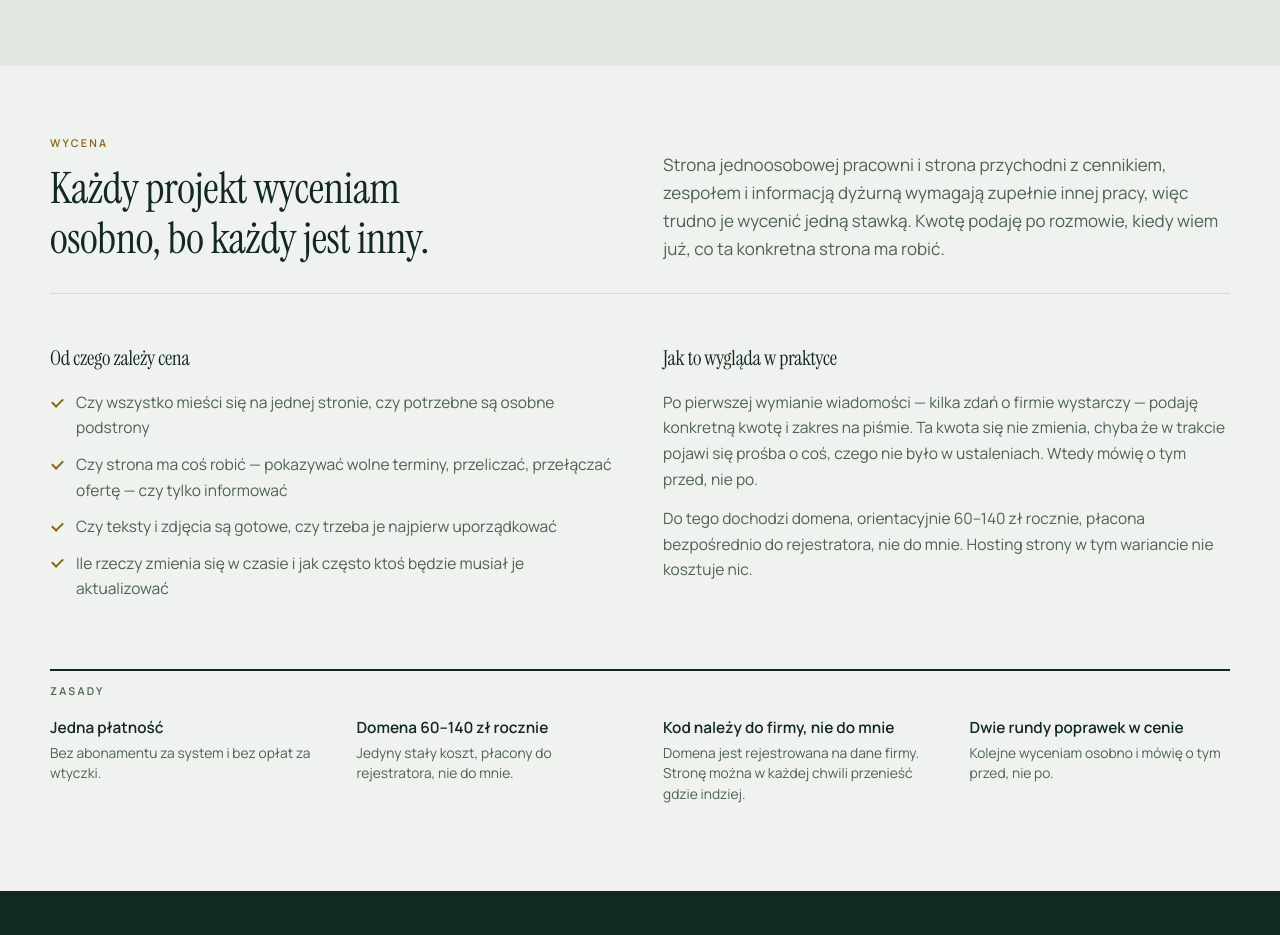
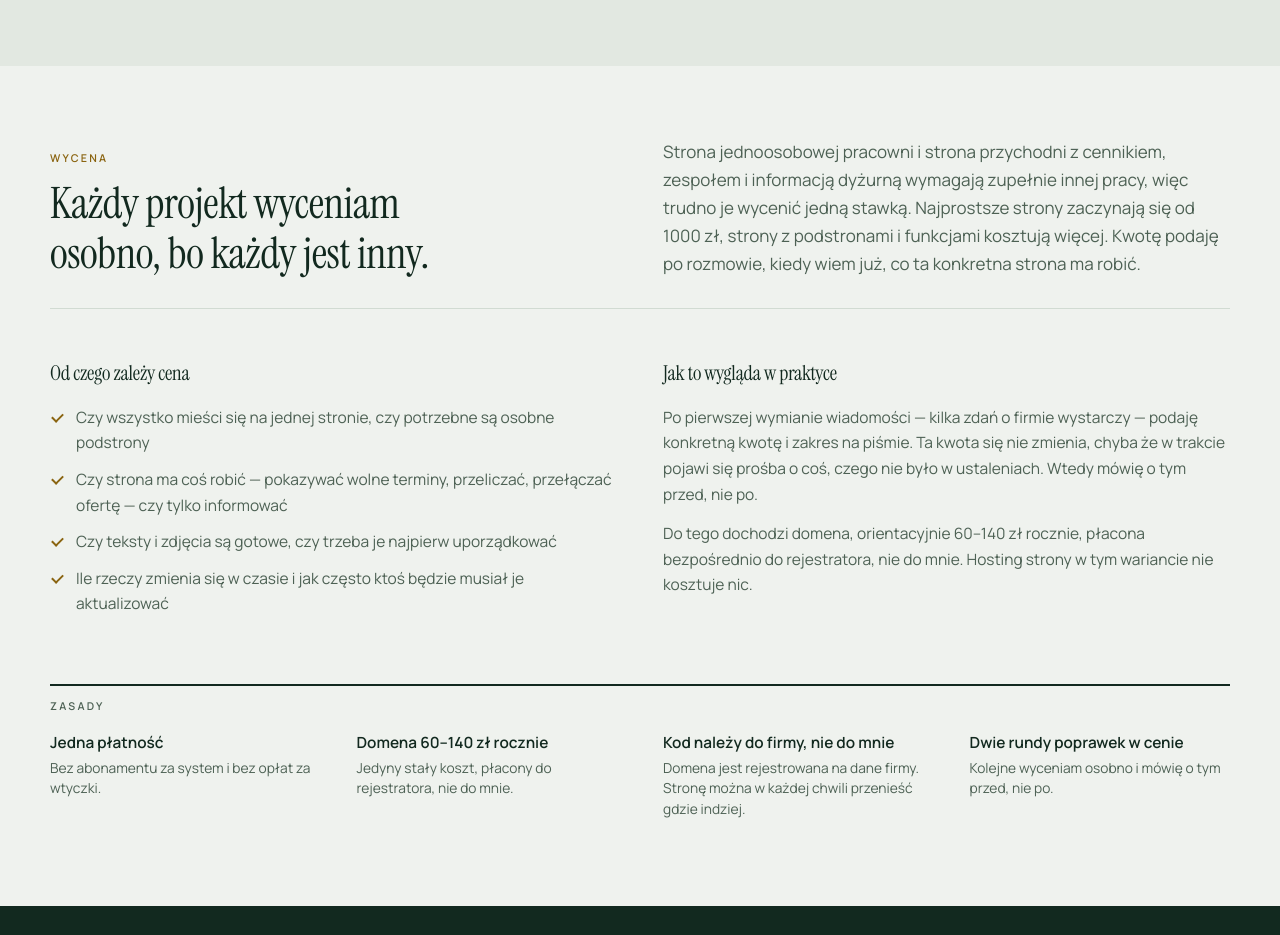
Before and after one commit to AlexGreen-art/portfolio, a plain HTML site: page index.html in a window 1280 px wide. Shown: the part 8680-9615 px from the top of the page. Drawn offline with Linux system fonts and the light colour scheme.

Commit message:
Wycena: najprostsze strony od 1000 zł

```diff
--- a/index.html
+++ b/index.html
@@ -398,7 +398,7 @@
         <p class="nadpis">Wycena</p>
         <h2 class="tytul">Każdy projekt wyceniam osobno, bo każdy jest inny.</h2>
       </div>
-      <p class="wstep">Strona jednoosobowej pracowni i strona przychodni z cennikiem, zespołem i informacją dyżurną wymagają zupełnie innej pracy, więc trudno je wycenić jedną stawką. Kwotę podaję po rozmowie, kiedy wiem już, co ta konkretna strona ma robić.</p>
+      <p class="wstep">Strona jednoosobowej pracowni i strona przychodni z cennikiem, zespołem i informacją dyżurną wymagają zupełnie innej pracy, więc trudno je wycenić jedną stawką. Najprostsze strony zaczynają się od 1000 zł, strony z podstronami i funkcjami kosztują więcej. Kwotę podaję po rozmowie, kiedy wiem już, co ta konkretna strona ma robić.</p>
     </div>
 
     <div class="dwie-kolumny">
```
